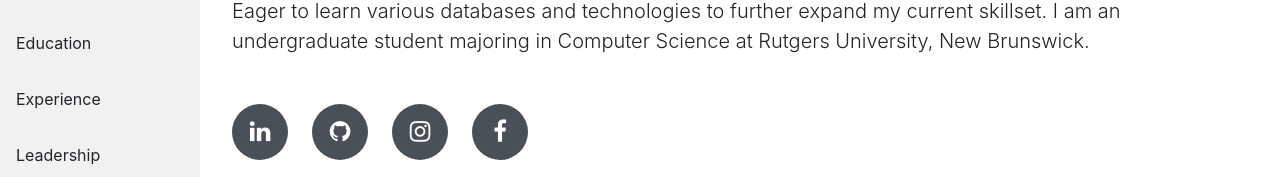
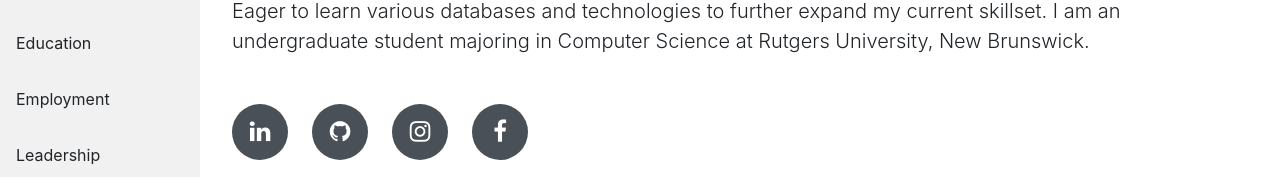
Before and after one commit to andrewheo1225/resume-portfolio, a React (Create React App) app in the folder pweb/: page / in a window 1280 px wide. Shown: the part 351-528 px from the top of the page. Built offline with nearby package versions, Linux system fonts and the light colour scheme.

Commit message:
fixed sidebar

```diff
--- a/pweb/src/component/sidebar.jsx
+++ b/pweb/src/component/sidebar.jsx
@@ -40,7 +40,7 @@ function sidebar() {
         />
         <a onClick={scrollAbout}>About</a>
         <a onClick={scrollEducation}>Education</a>
-        <a onClick={scrollExperience}>Experience</a>
+        <a onClick={scrollExperience}>Employment</a>
         <a onClick={scrollLeadership}>Leadership</a>
         <a onClick={scrollSkillsAwards}>Skills & Awards</a>
         <a onClick={scrollProjects}>Projects</a>
@@ -56,7 +56,7 @@ function sidebar() {
             <Nav className="mx-auto">
               <Nav.Link eventKey="1" className = "text-dark ps-2 square border-bottom border-dark" onClick={scrollAbout}>About</Nav.Link>
               <Nav.Link eventKey="2" className = "text-dark ps-2 square border-bottom border-dark" onClick={scrollEducation}>Education</Nav.Link>
-              <Nav.Link eventKey="3" className = "text-dark ps-2 square border-bottom border-dark" onClick={scrollExperience}>Experience</Nav.Link>
+              <Nav.Link eventKey="3" className = "text-dark ps-2 square border-bottom border-dark" onClick={scrollExperience}>Employment</Nav.Link>
               <Nav.Link eventKey="4" className = "text-dark ps-2 square border-bottom border-dark" onClick={scrollLeadership}>Leadership</Nav.Link>
               <Nav.Link eventKey="5" className = "text-dark ps-2 square border-bottom border-dark" onClick={scrollSkillsAwards}>Skills & Awards</Nav.Link>
               <Nav.Link eventKey="6" className = "text-dark ps-2"onClick={scrollProjects}>Projects</Nav.Link>
```
